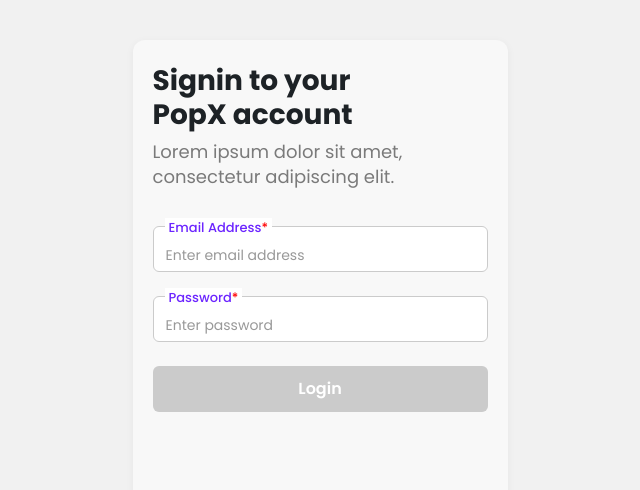
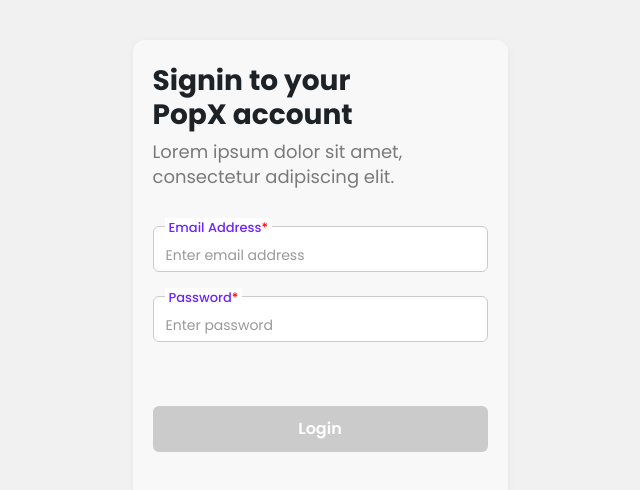
Before and after one commit to revanthkankipati/popx-assignment, a React (Vite) app: page /login in a window 1280 px wide. Shown: the top 490 px of the page, without its empty margins (320-960 px from the left). Built offline with nearby package versions, Linux system fonts and the light colour scheme.

Commit message:
Fix login button spacing

```diff
--- a/src/pages/Login.jsx
+++ b/src/pages/Login.jsx
@@ -77,7 +77,7 @@
           />
 
           <Button
-            className={`create-btn ${!canLogin ? "btn-disabled" : ""}`}
+            className={`login-btn ${!canLogin ? "btn-disabled" : ""}`}
             onClick={handleLogin}
           >
             Login
--- a/src/styles/app.css
+++ b/src/styles/app.css
@@ -165,6 +165,10 @@
   margin-top: auto;
 }
 
+.login-btn {
+  margin-top: 40px;
+}
+
 .profile-header {
   margin: 0 -20px;
   padding: 16px 16px;
```
